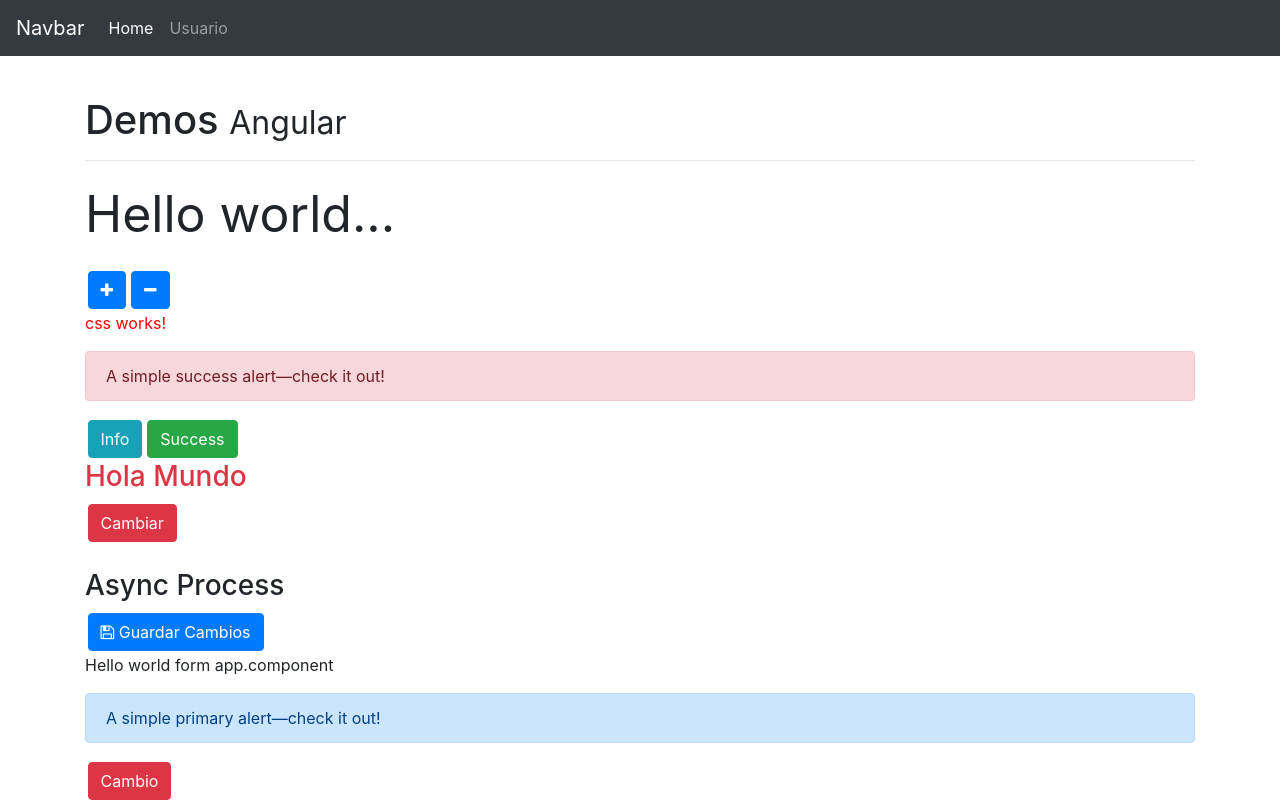
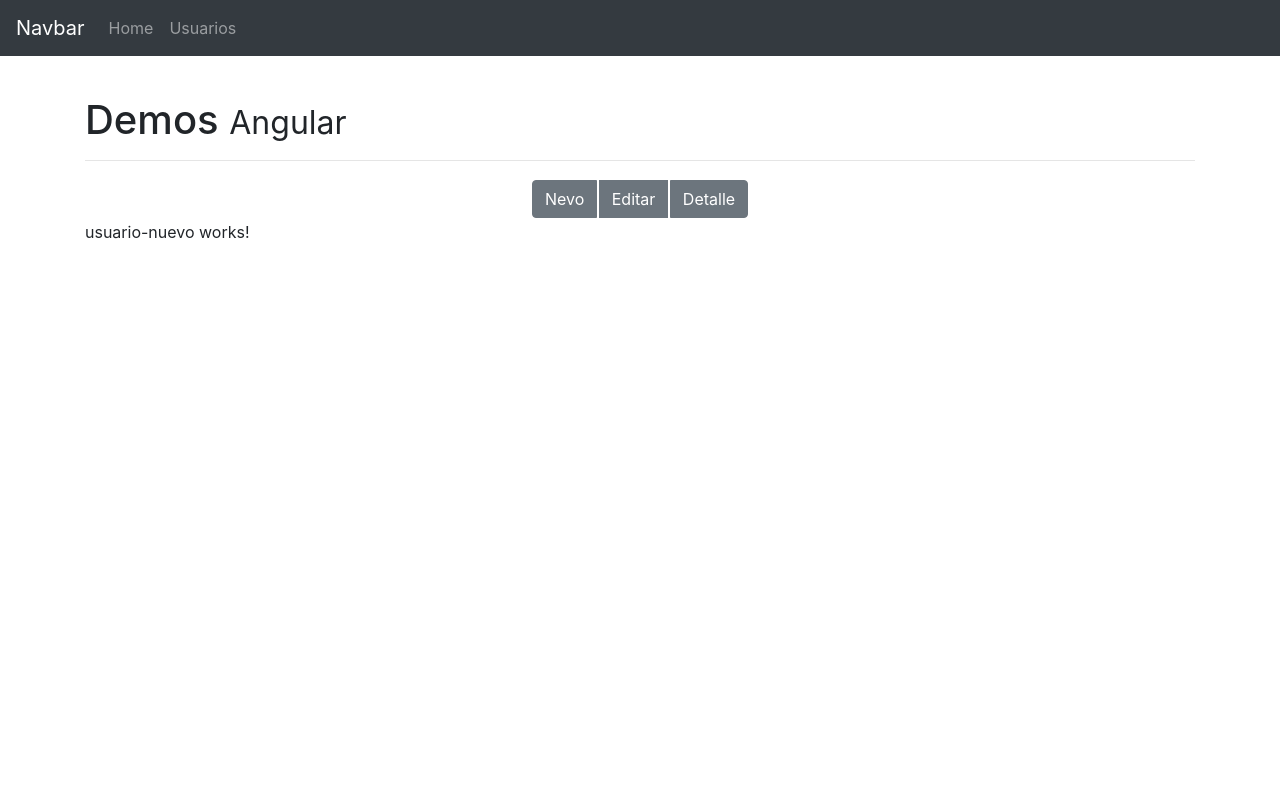
Before and after one commit to hamlet10/miscelaneos, an Angular app: page /usuario/10/nuevo in a window 1280 px wide. Before the commit this address led to /home. Built offline with nearby package versions, Linux system fonts and the light colour scheme.

Commit message:
rutas fijas up and running

```diff
--- a/src/app/app.module.ts
+++ b/src/app/app.module.ts
@@ -10,7 +10,7 @@ import { NgSwitchComponent } from './components/ng-switch/ng-switch.component';
 import { HomeComponent } from './components/home/home.component';
 import { app_routing  } from "./app.routes";
 import { UsuarioComponent } from './components/usuario/usuario.component';
-import { UsuarioNuevoComponent } from './components/usuario-nuevo.component';
+import { UsuarioNuevoComponent } from './components/usuario/usuario-nuevo.component';
 import { UsuarioEditarComponent } from './components/usuario/usuario-editar.component';
 import { UsuarioDetalleComponent } from './components/usuario/usuario-detalle.component';
 import { NavbarComponent } from './components/navbar/navbar.component';
--- a/src/app/components/navbar/navbar.component.html
+++ b/src/app/components/navbar/navbar.component.html
@@ -1,18 +1,16 @@
 <nav class="navbar navbar-expand-lg navbar-dark bg-dark">
   <a class="navbar-brand" href="#">Navbar</a>
-  <button class="navbar-toggler" type="button" data-toggle="collapse" data-target="#navbarSupportedContent" aria-controls="navbarSupportedContent" aria-expanded="false" aria-label="Toggle navigation">
+  <button class="navbar-toggler" type="button" data-toggle="collapse" data-target="#navbarNav" aria-controls="navbarNav" aria-expanded="false" aria-label="Toggle navigation">
     <span class="navbar-toggler-icon"></span>
   </button>
-
-  <div class="collapse navbar-collapse" id="navbarSupportedContent">
-    <ul class="navbar-nav mr-auto">
-      <li class="nav-item active" routerLinkActivate="active">
+  <div class="collapse navbar-collapse" id="navbarNav">
+    <ul class="navbar-nav">
+      <li class="nav-item" RouterLinkActive="active">
         <a class="nav-link" [routerLink]="['home']">Home </a>
       </li>
-      <li class="nav-item" routerLinkActivate="active">
-        <a class="nav-link"[routerLink]="['usuario']">Usuario</a>
+      <li class="nav-item" RouterLinkActive="active">
+        <a class="nav-link" [routerLink]="['usuario',10]">Usuarios</a>
       </li>
     </ul>
-
   </div>
 </nav>
--- a/src/app/components/usuario/usuario-editar.component.ts
+++ b/src/app/components/usuario/usuario-editar.component.ts
@@ -1,4 +1,5 @@
 import { Component, OnInit } from '@angular/core';
+import { ActivatedRoute } from '@angular/router';
 
 @Component({
   selector: 'app-usuario-editar',
@@ -11,7 +12,13 @@ import { Component, OnInit } from '@angular/core';
 })
 export class UsuarioEditarComponent implements OnInit {
 
-  constructor() { }
+  constructor(private _activateRoute: ActivatedRoute) {
+    this._activateRoute.parent.params.subscribe(paramametros => {
+      console.log('ruta hijo')
+      console.log(paramametros)
+
+    });
+  }
 
   ngOnInit() {
   }
--- a/src/app/components/usuario-nuevo.component.ts
+++ b/src/app/components/usuario/usuario-nuevo.component.ts
@@ -1,4 +1,5 @@
 import { Component, OnInit } from '@angular/core';
+import { ActivatedRoute } from '@angular/router';
 
 @Component({
   selector: 'app-usuario-nuevo',
--- a/src/app/components/usuario/usuario.component.html
+++ b/src/app/components/usuario/usuario.component.html
@@ -1,3 +1,11 @@
-<p>
-  usuario works!
-</p>
+<div class="row">
+  <div class="col-md-12 text-center">
+    <div class="btn-group" role="group" aria-label="Basic example">
+      <button type="button" class="btn btn-secondary" [routerLink]="['nuevo']">Nevo</button>
+      <button type="button" class="btn btn-secondary" [routerLink]="['editar']">Editar</button>
+      <button type="button" class="btn btn-secondary" [routerLink]="['detalle']">Detalle</button>
+    </div>
+  </div>
+</div>
+
+<router-outlet></router-outlet>
--- a/src/app/components/usuario/usuario.component.ts
+++ b/src/app/components/usuario/usuario.component.ts
@@ -1,4 +1,5 @@
 import { Component, OnInit } from '@angular/core';
+import { ActivatedRoute } from '@angular/router';
 
 @Component({
   selector: 'app-usuario',
@@ -6,7 +7,14 @@ import { Component, OnInit } from '@angular/core';
 })
 export class UsuarioComponent implements OnInit {
 
-  constructor() { }
+  constructor(private _activateRoute: ActivatedRoute) {
+    this._activateRoute.params.subscribe( paramametros => {console.log('ruta padre')
+    console.log(paramametros);
+
+  });
+
+
+  }
 
   ngOnInit() {
   }
--- /dev/null
+++ b/src/app/components/usuario/usuario.routes.ts
@@ -0,0 +1,14 @@
+import { Routes } from '@angular/router';
+import { UsuarioNuevoComponent } from "./usuario-nuevo.component";
+import { UsuarioEditarComponent } from "./usuario-editar.component";
+import { UsuarioDetalleComponent } from "./usuario-detalle.component";
+
+
+
+
+export const USUARIO_ROUTES: Routes = [
+    { path: 'nuevo', component: UsuarioNuevoComponent },
+    { path: 'editar', component: UsuarioEditarComponent },
+    { path: 'detalle', component: UsuarioDetalleComponent },
+    { path: '**', pathMatch: 'full', redirectTo: 'nuevo' }
+]
```
Also changed, not shown: src/app/app.routes.ts (+7 -1 lines).
